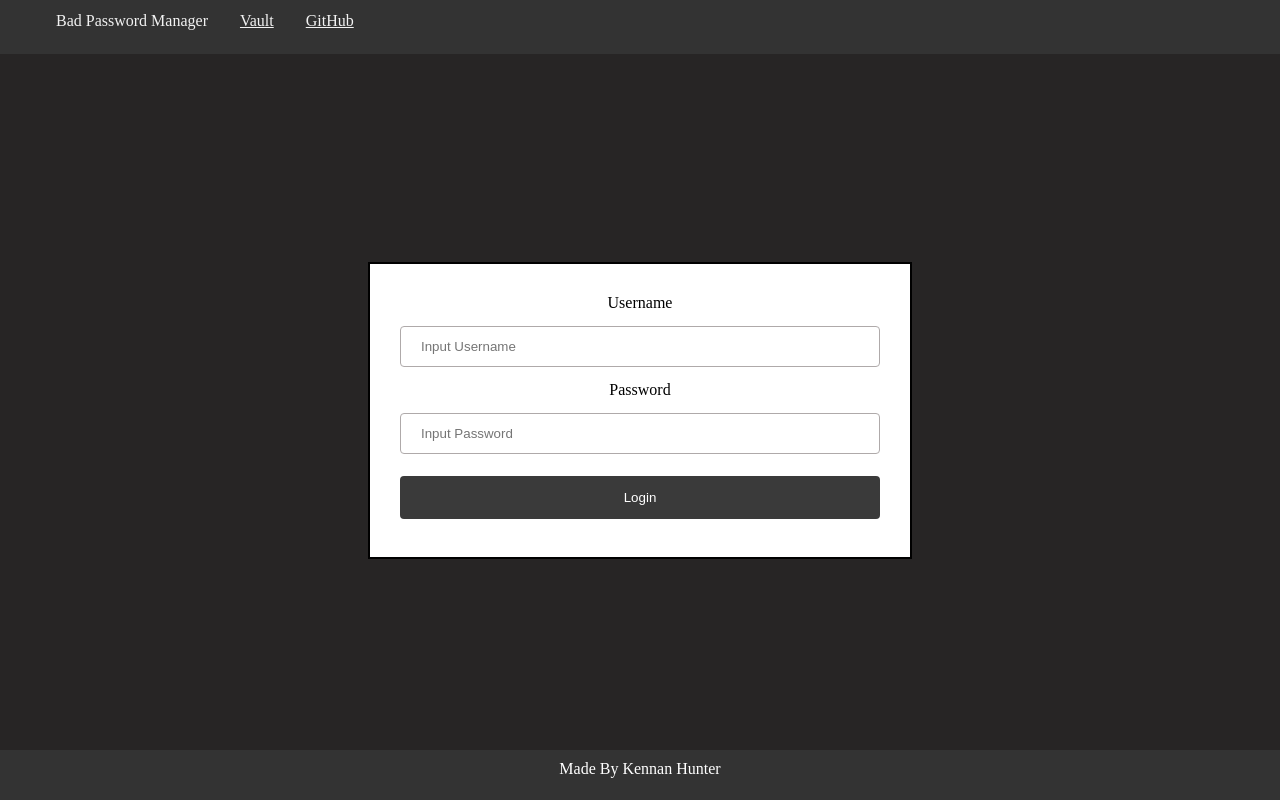
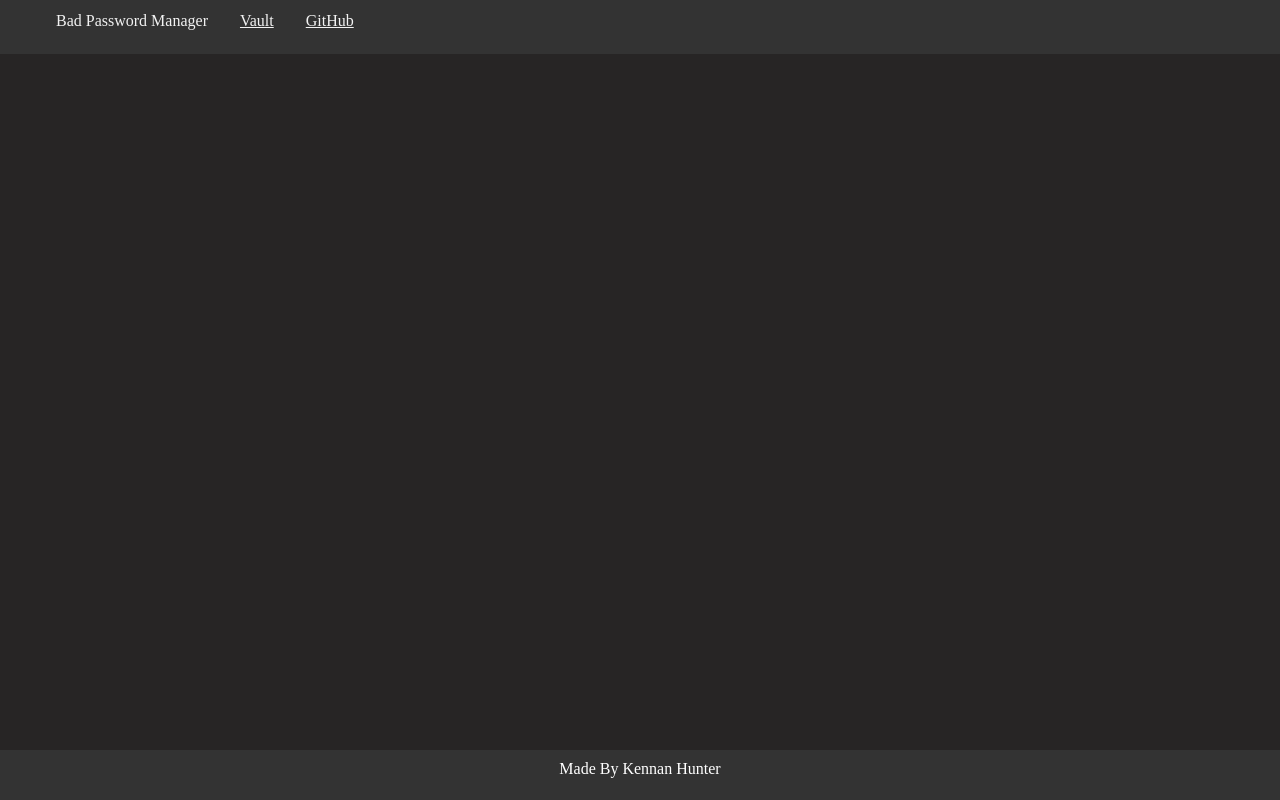
Before and after one commit to KennanHunter/bad-password-manager, a Svelte app in the folder app/: page / in a window 1280 px wide. Built offline with nearby package versions, Linux system fonts and the light colour scheme.

Commit message:
weird bug

```diff
--- a/app/rollup.config.js
+++ b/app/rollup.config.js
@@ -1,11 +1,11 @@
-import svelte from 'rollup-plugin-svelte';
-import commonjs from '@rollup/plugin-commonjs';
-import resolve from '@rollup/plugin-node-resolve';
-import livereload from 'rollup-plugin-livereload';
-import { terser } from 'rollup-plugin-terser';
-import sveltePreprocess from 'svelte-preprocess';
-import typescript from '@rollup/plugin-typescript';
-import css from 'rollup-plugin-css-only';
+import svelte from "rollup-plugin-svelte";
+import commonjs from "@rollup/plugin-commonjs";
+import resolve from "@rollup/plugin-node-resolve";
+import livereload from "rollup-plugin-livereload";
+import { terser } from "rollup-plugin-terser";
+import sveltePreprocess from "svelte-preprocess";
+import typescript from "@rollup/plugin-typescript";
+import css from "rollup-plugin-css-only";
 
 const production = !process.env.ROLLUP_WATCH;
 
@@ -19,36 +19,36 @@ function serve() {
     return {
         writeBundle() {
             if (server) return;
-			server = require('child_process').spawn('npm', ['run', 'start', '--', '--dev'], {
-				stdio: ['ignore', 'inherit', 'inherit'],
-				shell: true
+            server = require("child_process").spawn("npm", ["run", "start"], {
+                stdio: ["ignore", "inherit", "inherit"],
+                shell: true,
             });
 
-			process.on('SIGTERM', toExit);
-			process.on('exit', toExit);
-		}
+            process.on("SIGTERM", toExit);
+            process.on("exit", toExit);
+        },
     };
 }
 
 export default {
-	input: 'src/main.ts',
+    input: "src/main.ts",
     output: {
         sourcemap: true,
-		format: 'iife',
-		name: 'app',
-		file: 'public/build/bundle.js'
+        format: "iife",
+        name: "app",
+        file: "public/build/bundle.js",
     },
     plugins: [
         svelte({
-			preprocess: sveltePreprocess({ sourceMap: !production }),
+            preprocess: sveltePreprocess(),
             compilerOptions: {
                 // enable run-time checks when not in production
-				dev: !production
-			}
+                dev: !production,
+            },
         }),
         // we'll extract any component CSS out into
         // a separate file - better for performance
-		css({ output: 'bundle.css' }),
+        css({ output: "bundle.css" }),
 
         // If you have external dependencies installed from
         // npm, you'll most likely need these plugins. In
@@ -57,12 +57,12 @@ export default {
         // https://github.com/rollup/plugins/tree/master/packages/commonjs
         resolve({
             browser: true,
-			dedupe: ['svelte']
+            dedupe: ["svelte"],
         }),
         commonjs(),
         typescript({
             sourceMap: !production,
-			inlineSources: !production
+            inlineSources: !production,
         }),
 
         // In dev mode, call `npm run start` once
@@ -71,13 +71,13 @@ export default {
 
         // Watch the `public` directory and refresh the
         // browser on changes when not in production
-		!production && livereload('public'),
+        !production && livereload("public"),
 
         // If we're building for production (npm run build
         // instead of npm run dev), minify
-		production && terser()
+        production && terser(),
     ],
     watch: {
-		clearScreen: false
-	}
+        clearScreen: false,
+    },
 };
--- a/app/src/App.svelte
+++ b/app/src/App.svelte
@@ -1,7 +1,7 @@
 <script lang="ts">
     import Navbar from "./Components/Navbar.svelte";
-    import Login from "./Components/Login.svelte";
-    import Vault from "./Components/Vault.svelte";
+    import routes from "./routes.js";
+    import Router from "svelte-spa-router";
 
     let login: boolean = true;
 </script>
@@ -9,11 +9,7 @@
 <main>
     <Navbar />
     <div>
-        {#if login === true}
-            <Login />
-        {:else}
-            <Vault />
-        {/if}
+        <Router {routes} />
     </div>
     <footer>Made By Kennan Hunter</footer>
 </main>
--- a/app/src/Components/Login.svelte
+++ /dev/null
@@ -1,115 +0,0 @@
-<!-- <script lang="ts">
-/**
- * Helper function for POSTing data as JSON with fetch.
- *
- * @param {Object} options
- * @param {string} options.url - URL to POST data to
- * @param {FormData} options.formData - `FormData` instance
- * @return {Object} - Response body from URL that was POSTed to
- */
- async function postFormDataAsJson({ url, formData }) {
-	const plainFormData = Object.fromEntries(formData.entries());
-	const formDataJsonString = JSON.stringify(plainFormData);
-
-	const fetchOptions = {
-		method: "POST",
-		headers: {
-			"Content-Type": "application/json",
-			Accept: "application/json",
-		},
-		body: formDataJsonString,
-	};
-
-	const response = await fetch(url, fetchOptions);
-
-	if (!response.ok) {
-		const errorMessage = await response.text();
-		throw new Error(errorMessage);
-	}
-
-	return response.json();
-}
-
-/**
- * Event handler for a form submit event.
- *
- * @see https://developer.mozilla.org/en-US/docs/Web/API/HTMLFormElement/submit_event
- *
- * @param {SubmitEvent} event
- */
-async function handleFormSubmit(event) {
-	event.preventDefault();
-
-	const form = event.currentTarget;
-	const url = form.action;
-
-	try {
-		const formData = new FormData(form);
-		const responseData = await postFormDataAsJson({ url, formData });
-
-		console.log({ responseData });
-	} catch (error) {
-		console.error(error);
-	}
-}
-
-const exampleForm = document.getElementById("form");
-exampleForm.addEventListener("submit", handleFormSubmit);
-</script> -->
-
-<form action="/api/users/login" id="form">
-    <label for="fname">Username</label>
-    <input type="text" id="fname" name="username" placeholder="Input Username"/>
-
-    <label for="fpass">Password</label>
-    <input type="password" id="fpass" name="password" placeholder="Input Password"/>
-
-    <input type="submit" value="Login" id = "form-submit"/>
-</form>
-
-<style>
-    form {
-        background-color:white;
-        border: 2px solid black;
-        padding: 30px;
-        width: fit-content;
-        max-width: 30em;
-    }
-
-    /* @media (30em <= width) {
-        form {
-            width: 30%
-        }
-    }
-    @media (width <= 30em ) {
-        form {
-            width: 30%
-        }
-    } */
-
-
-    input[type="text"], input[type="password"] {
-        width: 100%;
-        padding: 12px 20px;
-        margin: 14px 0;
-        display: inline-block;
-        border: 1px solid rgb(175, 170, 170);
-        border-radius: 4px;
-        box-sizing: border-box;
-    }
-
-    input[type="submit"] {
-        width: 100%;
-        background-color: #3a3a3a;
-        color: white;
-        padding: 14px 20px;
-        margin: 8px 0;
-        border: none;
-        border-radius: 4px;
-        cursor: pointer;
-    }
-
-    input[type="submit"]:hover {
-        background-color: #1f1f1f;
-    }
-</style>
--- a/app/src/Components/Vault.svelte
+++ /dev/null
@@ -1 +0,0 @@
-<h1>Welcome to your vault</h1>
--- a/app/src/main.ts
+++ b/app/src/main.ts
@@ -2,9 +2,6 @@ import App from "./App.svelte";
 
 const app = new App({
     target: document.body,
-    // props: {
-    // 	name: 'world'
-    // }
 });
 
 export default app;
```
Also changed, not shown: app/package.json (+8 -4 lines), app/public/about.html (line endings or trailing spaces), 1 other file (tests, documents, lock files or other folders). Lines whose indentation alone changed are shown as unchanged.
